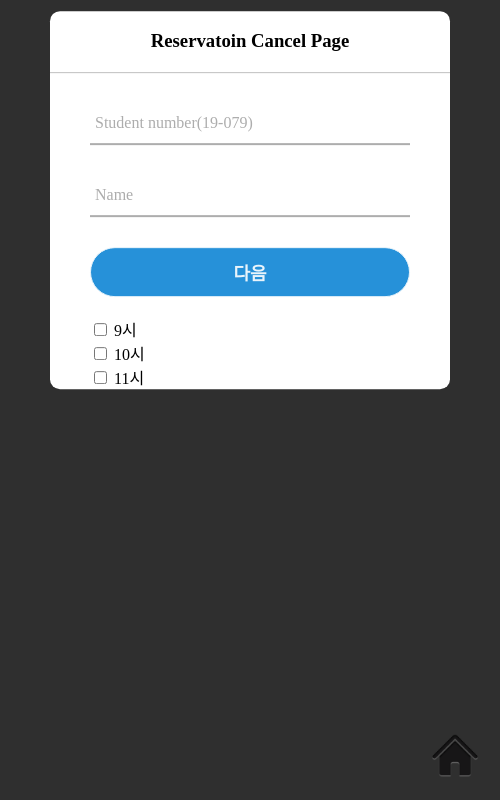
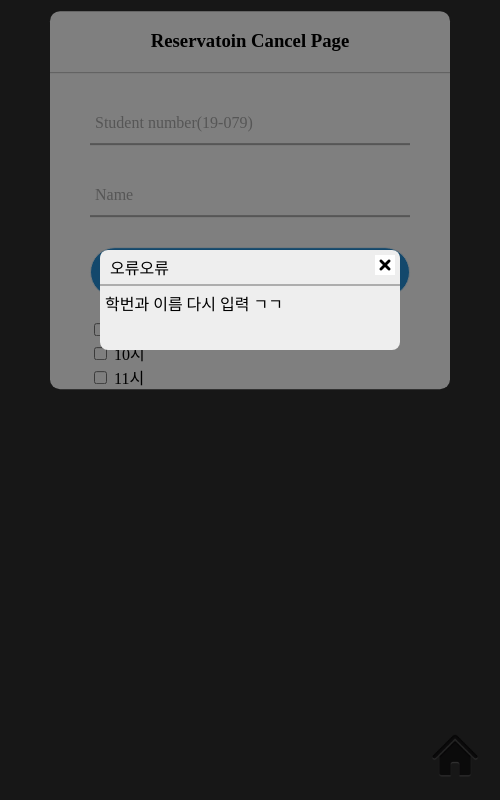
Before and after one commit to jiwon79/KSA-reservation-KIOSK-electron-, an Electron app: page pages/cancel_reservation.html in a window 500 px wide. Both pictures are taken after a click on the button "다음". Drawn offline with Linux system fonts and the light colour scheme; no server answers; a web font is replaced by a local one.

Commit message:
feat: Add modal on reserve_cancel page

```diff
--- a/pages/cancel_reservation.html
+++ b/pages/cancel_reservation.html
@@ -46,6 +46,18 @@
             </ul>
         </form>
     </div>
+
+    <!-- moal -->
+    <div class="black_bg"></div>
+
+    <div class="modal_wrap not_info">
+        <div class="modal_head">
+            오류오류
+            <div class="modal_close not_info"><a href="#">close</a></div>
+        </div>
+        <div class="modal_content"></div>
+    </div>
+
     <a href="index.html"><img src="../src/img/home.png" alt="homne-img" class="home-img"></a>
 
     <script src="../src/js/function.js"></script>
--- a/src/css/index.css
+++ b/src/css/index.css
@@ -103,6 +103,58 @@ body {
     margin-left: 4%;
 }
 
+/* modal */
+.black_bg {
+    display: none;
+    position: absolute;
+    content: "";
+    width: 100%;
+    height: 100%;
+    background-color: rgba(0, 0, 0, 0.5);
+    top: 0;
+    left: 0;
+    z-index: 1;
+}
+
+.modal_wrap {
+    display: none;
+    width: 300px;
+    height: 100px;
+    position: absolute;
+
+    top: 50%;
+    left: 50%;
+    margin: -150px 0 0 -150px;
+    border-radius: 8px;
+    background: #eee;
+    z-index: 2;
+}
+
+.modal_head {
+    border-bottom: 2px solid #adadad;
+    padding: 5px 10px 5px 10px;
+}
+
+.modal_close {
+    width: 20px;
+    height: 20px;
+    position: absolute;
+    top: 5px;
+    right: 5px;
+}
+
+.modal_close> a{
+    display: block;
+    width: 100%;
+    height: 100%;
+    /* background: url(../img/close-window.png); */
+    background: url(../img/close_icon.png);
+    text-indent: -9999px;
+}
+
+.modal_content {
+    padding: 5px;
+}
 
 /* footer img */
 img.home-img {
--- a/src/js/function.js
+++ b/src/js/function.js
@@ -191,6 +191,7 @@ function appear_modal(option) {
     var modal = document.querySelector('.modal_content');
     if (option=='not_info')     modal.innerText = '학번과 이름 다시 입력 ㄱㄱ';
     if (option == 'over_time')   modal.innerText = '세미나실을 최대 3시간 이용 가능합니다';
+    if (option == 'not_reserve')    modal.innerText = '예약을 하지 않았습니다.'
 }
 
 function close_modal() {
@@ -225,5 +226,11 @@ function checkbox_load() {
     var stu_name = form.name.value;
 
     reserveList = reserveTime(stu_number);
+    document.querySelector('.modal_close').addEventListener('click', close_modal);
+    if(!stu_number || !stu_name) {
+        appear_modal('not_info');
+    } else if (reserveList.length == 0) {
+        appear_modal('not_reserve')
+    }
     console.log(reserveList);
 }
```
Also changed, not shown: src/css/reservation.css (+0 -53 lines).
